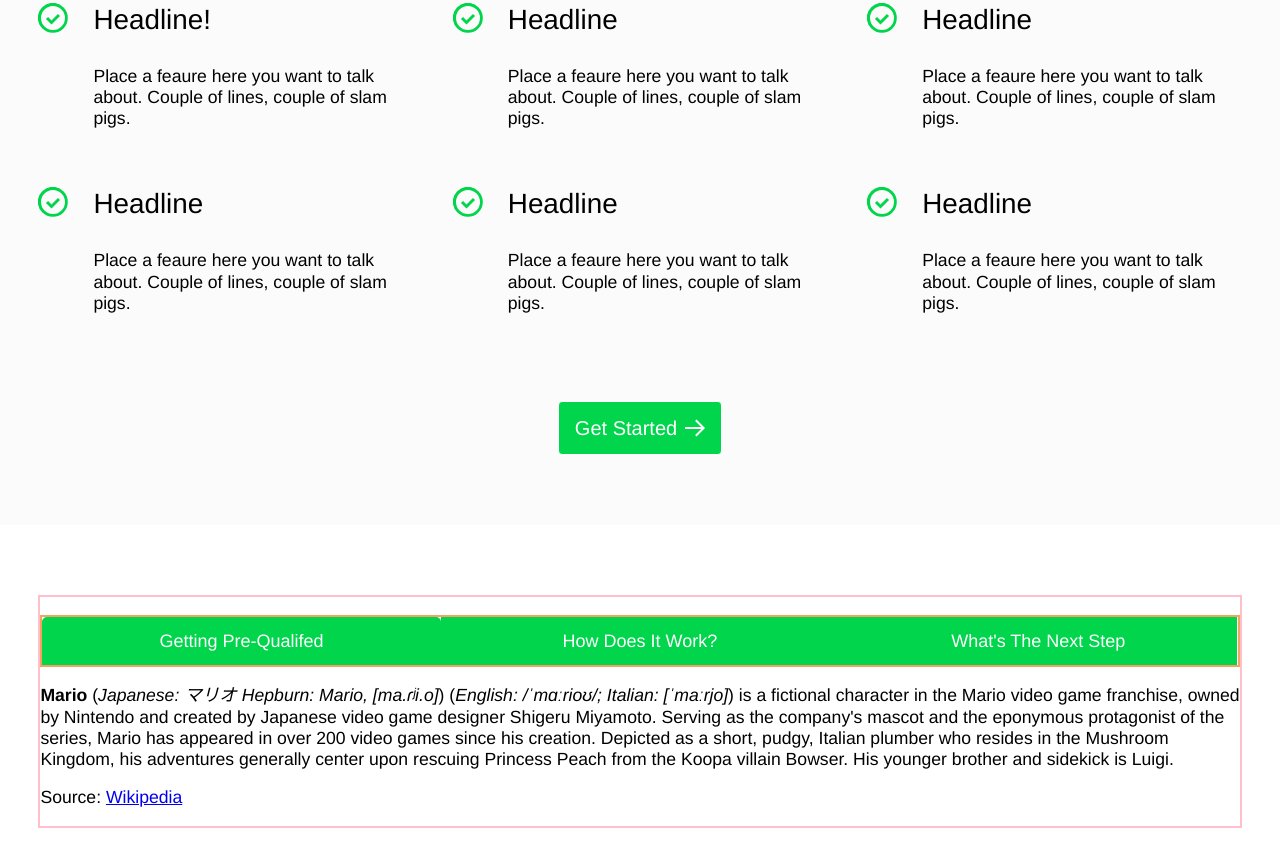
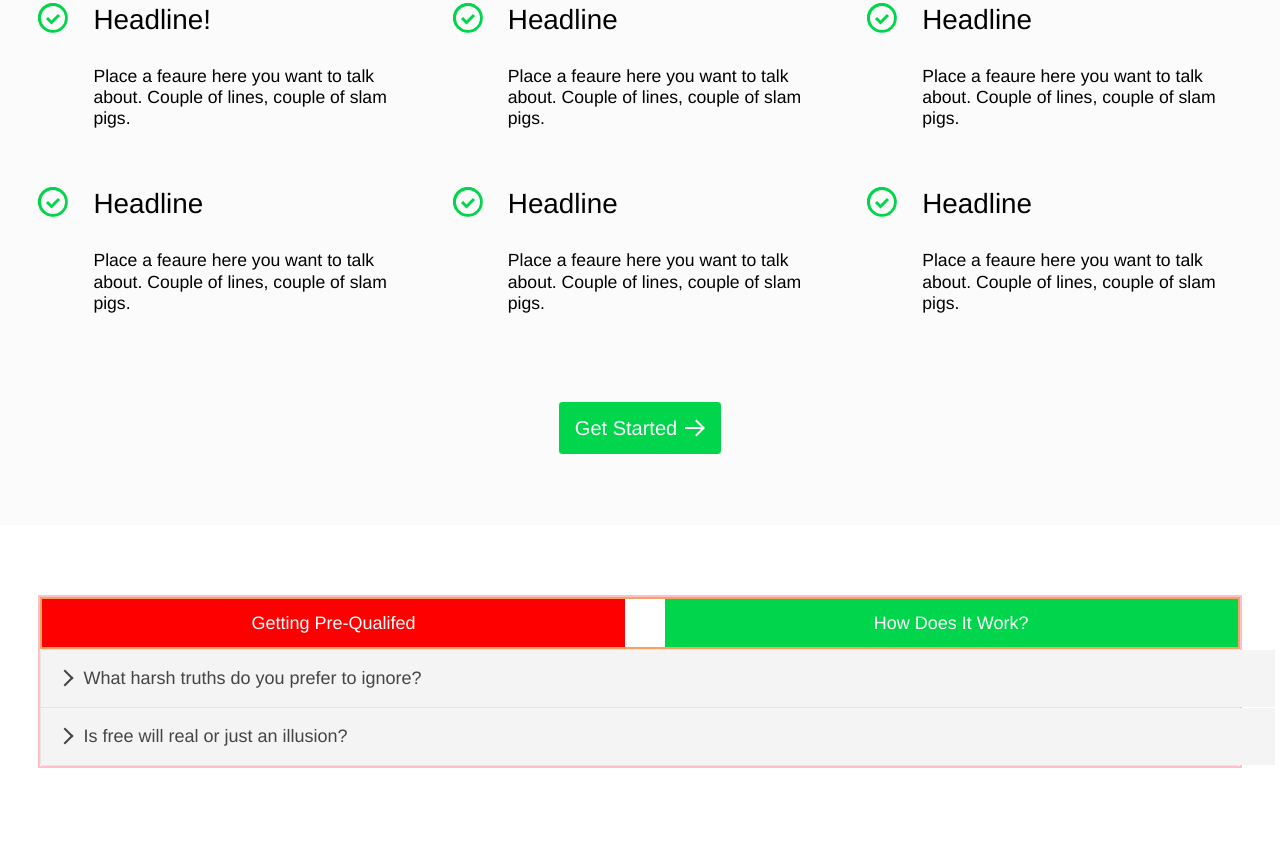
Before and after one commit to benfranzoso1/Site, a Gatsby site: page / in a window 1280 px wide. Shown: the part 1412-2278 px from the top of the page. After the commit the page ends 2250 px from the top, so only its background shows below. Built offline with nearby package versions, Linux system fonts and the light colour scheme; Gatsby itself is replaced by a stand-in of ours; a web font is replaced by a local one.

Commit message:
add accordian

```diff
--- a/package.json
+++ b/package.json
@@ -22,6 +22,7 @@
     "gatsby-source-filesystem": "^2.1.48",
     "gatsby-transformer-sharp": "^2.3.14",
     "react": "^16.12.0",
+    "react-accessible-accordion": "^3.0.1",
     "react-dom": "^16.12.0",
     "react-tabs": "^3.1.0"
   },
--- a/src/components/faq.js
+++ b/src/components/faq.js
@@ -1,6 +1,17 @@
 import React from "react"
 import { Tab, Tabs, TabList, TabPanel } from 'react-tabs';
 import 'react-tabs/style/react-tabs.css';
+
+import {
+  Accordion,
+  AccordionItem,
+  AccordionItemHeading,
+  AccordionItemButton,
+  AccordionItemPanel,
+} from 'react-accessible-accordion';
+
+// Demo styles, see 'Styles' section below for some notes on use.
+import 'react-accessible-accordion/dist/fancy-example.css';
 
 
 export default () => (
@@ -10,26 +21,40 @@ export default () => (
     <TabList className="tablist">
       <Tab className="tab">Getting Pre-Qualifed</Tab>
       <Tab className="tab">How Does It Work?</Tab>
-      <Tab className="tab">What's The Next Step</Tab>
     </TabList>
 
     <TabPanel className="tabpanel">
-      <p>
-        <b>Mario</b> (<i>Japanese: マリオ Hepburn: Mario, [ma.ɾʲi.o]</i>) (<i>English:
-        /ˈmɑːrioʊ/; Italian: [ˈmaːrjo]</i>) is a fictional character in the Mario video
-        game franchise, owned by Nintendo and created by Japanese video game designer
-        Shigeru Miyamoto. Serving as the company's mascot and the eponymous protagonist
-        of the series, Mario has appeared in over 200 video games since his creation.
-        Depicted as a short, pudgy, Italian plumber who resides in the Mushroom
-        Kingdom, his adventures generally center upon rescuing Princess Peach from the
-        Koopa villain Bowser. His younger brother and sidekick is Luigi.
-      </p>
-      <p>
-        Source:{' '}
-        <a href="https://en.wikipedia.org/wiki/Mario" target="_blank">
-          Wikipedia
-        </a>
-      </p>
+    <Accordion allowZeroExpanded="true">
+            <AccordionItem>
+                <AccordionItemHeading>
+                    <AccordionItemButton>
+                        What harsh truths do you prefer to ignore?
+                    </AccordionItemButton>
+                </AccordionItemHeading>
+                <AccordionItemPanel>
+                    <p>
+                        Exercitation in fugiat est ut ad ea cupidatat ut in
+                        cupidatat occaecat ut occaecat consequat est minim minim
+                        esse tempor laborum consequat esse adipisicing eu
+                        reprehenderit enim.
+                    </p>
+                </AccordionItemPanel>
+            </AccordionItem>
+            <AccordionItem>
+                <AccordionItemHeading>
+                    <AccordionItemButton>
+                        Is free will real or just an illusion?
+                    </AccordionItemButton>
+                </AccordionItemHeading>
+                <AccordionItemPanel>
+                    <p>
+                        In ad velit in ex nostrud dolore cupidatat consectetur
+                        ea in ut nostrud velit in irure cillum tempor laboris
+                        sed adipisicing eu esse duis nulla non.
+                    </p>
+                </AccordionItemPanel>
+            </AccordionItem>
+        </Accordion>
     </TabPanel>
     <TabPanel className="tabpanel">
       <p>
--- a/src/styles/faq.css
+++ b/src/styles/faq.css
@@ -3,6 +3,7 @@
 }
 
 .tablist {
+    margin: 0;
     padding: 0;
     list-style: none;
     display: flex;
@@ -10,7 +11,8 @@
 }
 
 .tab {
-    width: 33.33%;
+    cursor: pointer;
+    flex-grow: 1;
     color: #fff;
     height: 48px;
     display: flex;
@@ -18,3 +20,18 @@
     align-items: center;
     background-color: var(--brand-color);
 }
+
+.react-tabs__tab--selected{
+    background: red !important;
+    border-color:green !important;
+    color: #fff !important;
+    border-radius: 0 !important;
+}
+
+.tab:nth-child(1) {
+    margin-right: 20px;
+}
+
+.tab:nth-child(2) {
+    margin-left: 20px;
+}
```
